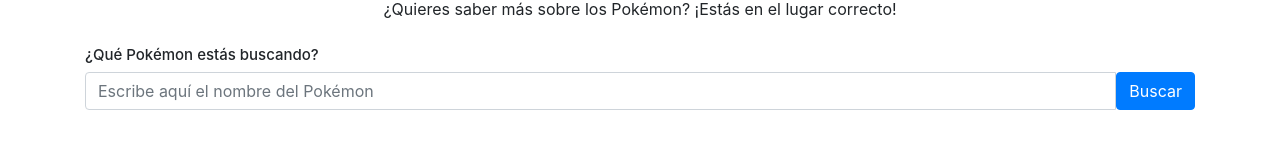
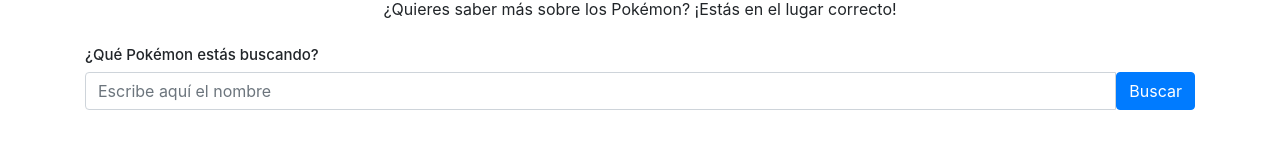
Before and after one commit to arnolcb/pokedex-js, a plain HTML site: page index.html in a window 1280 px wide. Shown: the part 221-370 px from the top of the page. Drawn offline with nearby package versions, Linux system fonts and the light colour scheme.

Commit message:
fix: placeholder

```diff
--- a/index.html
+++ b/index.html
@@ -34,7 +34,7 @@
                 class="form-control"
                 type="text"
                 id="search"
-                placeholder="Escribe aquí el nombre del Pokémon"
+                placeholder="Escribe aquí el nombre"
               />
               <button type="button" class="btn btn-primary" id="search-button">
                 Buscar
```
